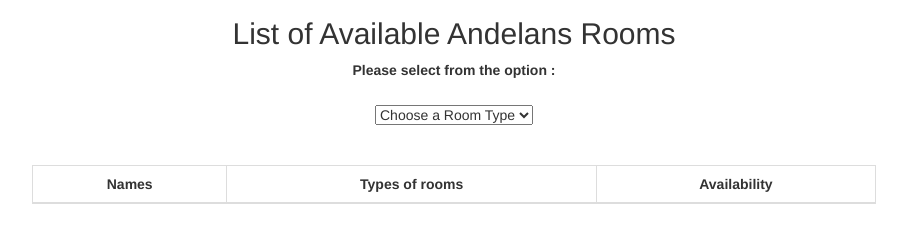
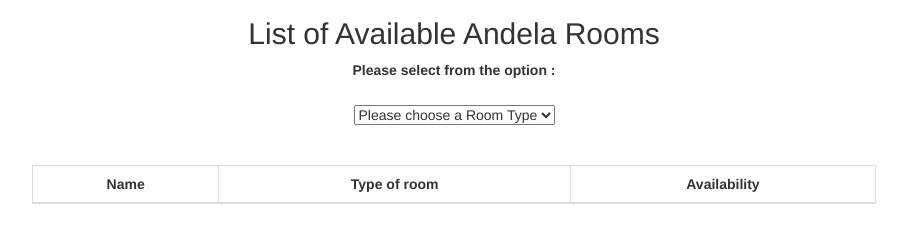
Before and after one commit to Maviza101/check-available-rooms-group1-group3-day-onsite, a website: page app/index.html in a window 1280 px wide. Shown: the part 96-338 px from the top of the page, without its empty margins (186-1093 px from the left). Drawn offline with nearby package versions, Linux system fonts and the light colour scheme.

Commit message:
improve grammar

```diff
--- a/app/index.html
+++ b/app/index.html
@@ -11,13 +11,13 @@
 	</head>
 	<body>
 		<img src="images/Andela-logo-landscape-blue-400px-22.png">
-		<h2> List of Available Andelans Rooms</h2>
+		<h2> List of Available Andela Rooms</h2>
 		<form>
 				<label> Please select from the option :</label>
 				<br>
 				<br>
 				<select id="choose-room-type">
-					<option value="default">Choose a Room Type</option>
+					<option value="default">Please choose a Room Type</option>
 					<option value="meetings">Meeting Room</option>
 					<option value="games">Games Room</option>
 					<option value="quiet-time">Quiet Room</option>
@@ -32,8 +32,8 @@
 					<div class="center-block col-md-8">
 						<table class="table table-striped table-bordered">
 							<thead>
-								<th class="text-center">Names</th>
-								<th class="text-center">Types of rooms</th>
+								<th class="text-center">Name</th>
+								<th class="text-center">Type of room</th>
 								<th class="text-center">Availability</th>
 							</thead>
 							<tbody id="rooms-available"></tbody>
```
